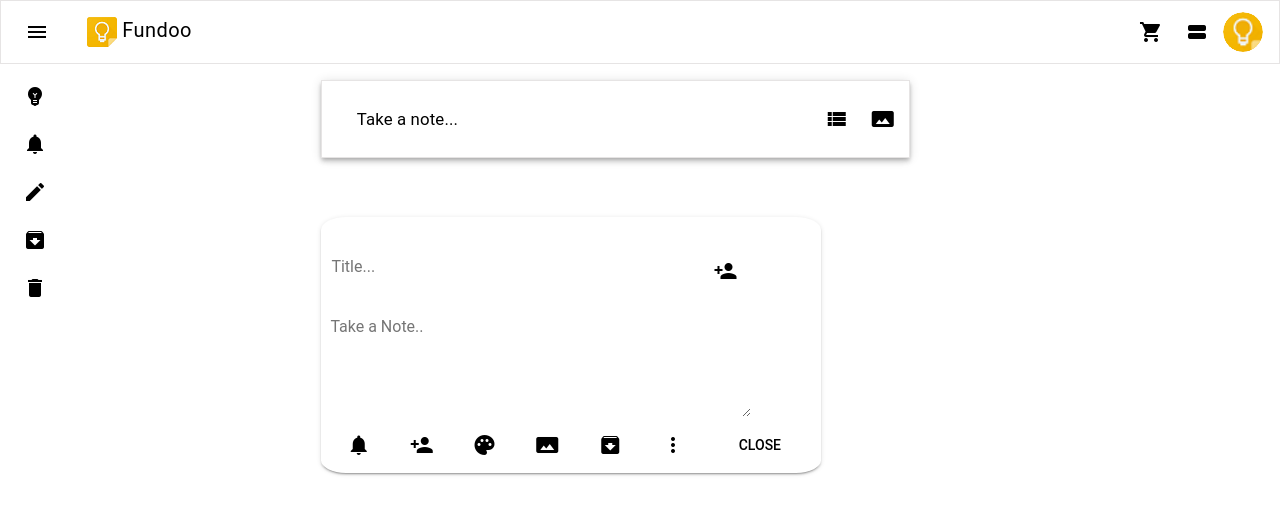
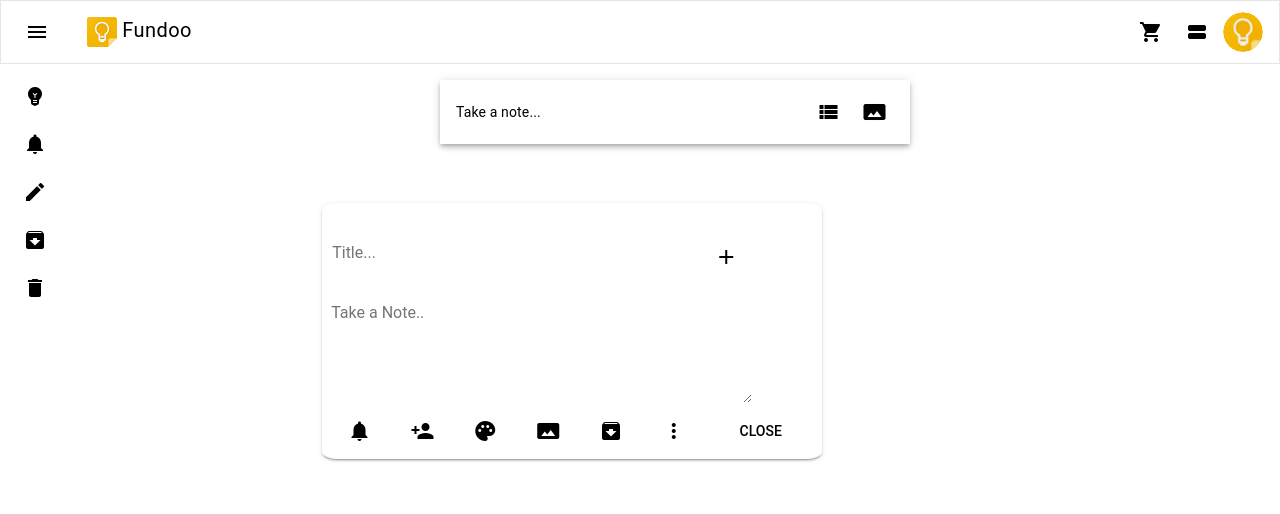
Before and after one commit to akshayssalunkhe/Fundoo_App_Vue, a Vue app: page /dashBoard in a window 1280 px wide. Shown: the top 514 px of the page. Built offline with nearby package versions, Linux system fonts and the light colour scheme.

Commit message:
[Akshay]:Refactore:Code To Create New Components

```diff
--- /dev/null
+++ b/src/components/CreateNote.vue
@@ -0,0 +1,27 @@
+<template>
+<div>
+    <TakeNote></TakeNote>
+    <NoteCard></NoteCard>
+</div>
+</template>
+
+<script>
+import TakeNote from './TakeNote'
+import NoteCard from './NoteCard'
+export default {
+    name:"CreateNote",
+     data(){
+         return{
+show:true,
+         }
+
+    },
+    components: {
+   TakeNote,
+   NoteCard
+  },
+}
+</script>
+<style  scoped>
+
+</style>
--- a/src/components/DashBoard.vue
+++ b/src/components/DashBoard.vue
@@ -10,6 +10,7 @@
         <span class="md-title">
               <img src="../assets/Images/keep1.png" /> Fundoo
         </span>
+
        <div class="md-toolbar-section-end">
 
           <md-button class="md-icon-button">
@@ -29,7 +30,9 @@
       </div>
       </md-app-toolbar>
 
-      <md-app-drawer :md-active.sync="menuVisible" md-persistent="mini">
+      <md-app-drawer :md-active.sync="menuVisible"
+       md-permanent="clipped"
+      md-persistent="mini">
         <md-toolbar class="md-transparent" md-elevation="0">
           <span>Navigation</span>
 
@@ -69,21 +72,7 @@
        </md-app-drawer>
 
       <md-app-content>
-
-        <md-toolbar class="md-primary-Note">
-            <div class="md-toolbar-row">
-               <p class="TAN"> Take a note... </p>
-              <div class="md-toolbar-section-end">
-                <md-button class="md-icon-button">
-                  <md-icon>view_list</md-icon>
-                </md-button>
-                <md-button class="md-icon-button">
-                  <md-icon>panorama</md-icon>
-                </md-button>
-              </div>
-            </div>
-        </md-toolbar>
-                 <NoteCard></NoteCard>
+    <CreateNote></CreateNote>
       </md-app-content>
     </md-app>
   </div>
@@ -92,14 +81,14 @@
 </template>
 
 <script>
-import NoteCard from './NoteCard';
+import CreateNote from './CreateNote';
 export default {
   name: 'DashBoard',
     data: () => ({
       menuVisible: false
     }),
     components: {
-   NoteCard,
+   CreateNote,
   },
     methods: {
       toggleMenu () {
@@ -111,16 +100,12 @@ export default {
 
 <!-- Add "scoped" attribute to limit CSS to this component only -->
 <style  scoped>
-.TAN{
-  font-size: 120%;
-  padding-left:5%;
-}
+
 .md-primary-Note{
 width: 50%;
 margin-left: 20%;
 padding:0.5%;
 }
-
 
 .md-overlay{
   background: none;
@@ -132,7 +117,7 @@ padding:0.5%;
  border-bottom-right-radius: 20px ;
 
 }
-.md-toolbar {
+.md-app-toolbar {
   border:1px solid rgb(230, 228, 228);
 
 }
@@ -156,9 +141,7 @@ padding:0.5%;
     min-height: 350px;
     border: 1px solid rgba(#000, .12);
   }
-
-
-  .md-drawer {
+.md-drawer {
     width: 230px;
     max-width: calc(100vw - 125px);
   }
--- a/src/components/NoteCard.vue
+++ b/src/components/NoteCard.vue
@@ -1,6 +1,6 @@
 <template>
 <div >
-    <md-card class="NoteCard">
+    <md-card class="NoteCard" v-if=!show>
 
       <md-card-header class="Title-input">
         <div class="md-title">
@@ -9,7 +9,7 @@
                 </md-input>
 
                 <md-button class="md-icon-button">
-                  <md-icon>person_add</md-icon>
+                  <md-icon>add</md-icon>
                 </md-button>
             </md-field>
           </div>
@@ -40,7 +40,7 @@
                 <md-button class="md-icon-button">
                   <md-icon>more_vert</md-icon>
                 </md-button>
-        <md-button>Close</md-button>
+        <md-button @click="show=!show">Close</md-button>
       </md-card-actions>
     </md-card>
 </div>
@@ -51,6 +51,7 @@ export default {
     name:"NoteCard",
  data() {
     return {
+        show:false,
       Title:"",
       content: "",
      };
@@ -63,7 +64,7 @@ export default {
     background-color:white;
     flex: 1 1 500px;
     box-sizing: border-box;
-    border-radius: 5%;
+    border-radius: 3%;
     max-width: 500px;
     min-width: 500px;
     margin-left: 20%;
--- /dev/null
+++ b/src/components/TakeNote.vue
@@ -0,0 +1,35 @@
+<template>
+<div class="takenote" @click="show=!show" v-if="show">
+<md-toolbar class="md-primary-Note">
+   <div class="md-toolbar-row">
+        <p class="TAN"> Take a note... </p>
+        <div class="md-toolbar-section-end">
+           <md-button class="md-icon-button">
+               <md-icon>view_list</md-icon>
+            </md-button>
+            <md-button class="md-icon-button">
+                <md-icon>panorama</md-icon>
+            </md-button>
+        </div>
+    </div>
+</md-toolbar>
+
+</div>
+</template>
+<script>
+export default {
+    name:"TakeNote",
+    data(){
+return{
+    show:true,
+}
+    }
+}
+</script>
+<style  scoped>
+.takenote{
+    margin-right: 30%;
+    margin-left: 30%;
+}
+
+</style>
```
